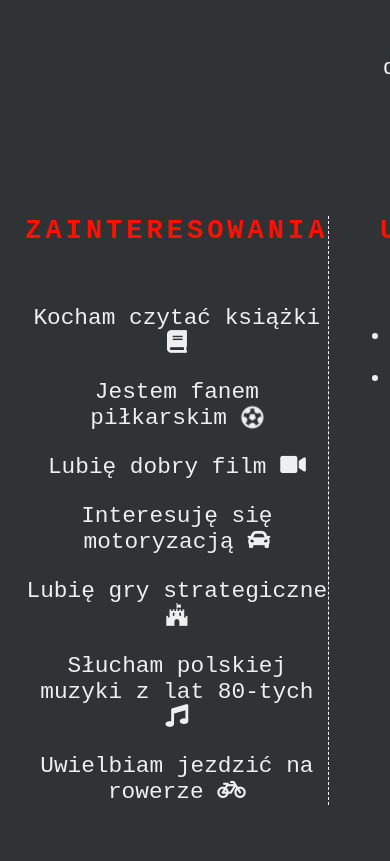
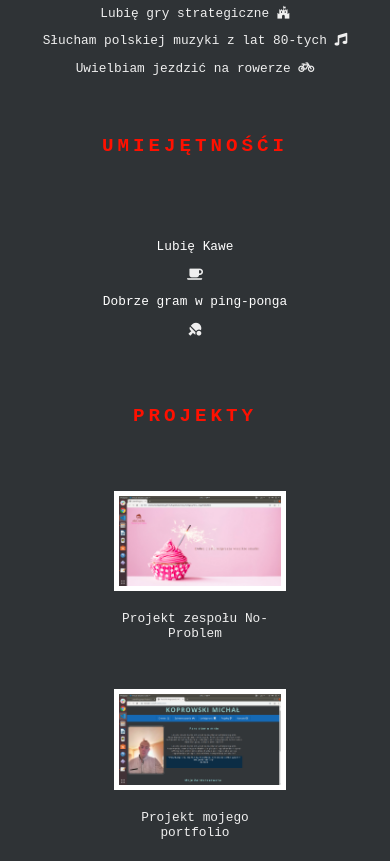
Before and after one commit to KoprowskiMichal/KoprowskiMichal.github.io, a plain HTML site: page index.html in a window 390 px wide. Shown: the part 855-1716 px from the top of the page. Drawn offline with Linux system fonts and the light colour scheme.

Commit message:
responsive portfolio

```diff
--- a/css/header.css
+++ b/css/header.css
@@ -13,7 +13,7 @@ height: 100vh;
 width: auto;
 background-size: cover;
 background-repeat:round;
-background-image: url("/photos/rozowe.jpg");
+background-image: url("./photos/rozowe.jpg");
 margin:0;
 display: flex;
 flex-direction: column;
--- a/css/main.css
+++ b/css/main.css
@@ -1,19 +1,4 @@
-@media (min-width: px) {
-	}
 
-	@media (max-width: px) and (min-width: px) {
-
-	}
-
-	@media (max-width: px) and (min-width: px) {
-}
-
-	@media (max-width: px) and (min-width: px) {
-
-	}
-
-	@media (max-width: px) {
-	}
 body
 {
 	margin: 0;
@@ -286,3 +271,40 @@ a.linkcolor
 	margin-left:13vh;
 
 }
+@media (max-width:800px){
+	.box2-1{
+		display: block;
+	 }
+	 .box2-3{
+	border-right:none;
+	}
+	.box3-1{
+		text-align: center;
+	}
+	.box2-3 p{
+		font-size:0.8rem;
+	}
+	.imgproject{
+		width: 46%;
+	}
+	.imgproject p{
+		font-size:0.8rem;
+	}
+	h1{
+		font-size:1.2rem;
+	}
+	.skills-ikon li{
+		font-size:0.8rem;
+		display: grid;
+	}
+	.footer{
+		width: 900px;
+	}
+	.menu a, i{
+		font-size:0.8rem;
+	}
+	.box1-3
+	{
+		font-size:0.8rem;
+	}
+}
--- a/css/main3.css
+++ b/css/main3.css
@@ -1,19 +1,4 @@
-@media (min-width: px) {
-	}
 
-	@media (max-width: px) and (min-width: px) {
-
-	}
-
-	@media (max-width: px) and (min-width: px) {
-}
-
-	@media (max-width: px) and (min-width: px) {
-
-	}
-
-	@media (max-width: px) {
-	}
 body
 {
 	margin: 0;
@@ -285,3 +270,40 @@ a.linkcolor
 	margin-left:13vh;
 
 }
+@media (max-width:800px){
+	.box2-1{
+		display: block;
+	 }
+	 .box2-3{
+	border-right:none;
+	}
+	.box3-1{
+		text-align: center;
+	}
+	.box2-3 p{
+		font-size:0.8rem;
+	}
+	.imgproject{
+		width: 46%;
+	}
+	.imgproject p{
+		font-size:0.8rem;
+	}
+	h1{
+		font-size:1.2rem;
+	}
+	.skills-ikon li{
+		font-size:0.8rem;
+		display: grid;
+	}
+	.footer{
+		width: 900px;
+	}
+	.menu a, i{
+		font-size:0.8rem;
+	}
+	.box1-3
+	{
+		font-size:0.8rem;
+	}
+}
--- a/index.html
+++ b/index.html
@@ -85,7 +85,7 @@
 		<h1 id="proj">projekty</h1>
 		<div class="imgproject">
 				<div class="photo1">
-				<a href="hero.html" target="_blank"  ><img src="photos/hero.jpg" alt="ciasta"></a>
+				<a href="hero.html" target="_blank0"  ><img src="photos/hero.jpg" alt="ciasta"></a>
 				</div>
 				<p>Projekt zespołu No-Problem</p>
 		</div>
@@ -97,7 +97,7 @@
 			</div>
 			<div class="imgproject">
 					<div class="photo3">
-					<a href="hero.html" target="_blank"><img src="photos/hero.jpg" alt="ciasta"></a>
+					<a href="hero.html" target="_blank0"><img src="photos/hero.jpg" alt="ciasta"></a>
 					</div>
 					<p>Projekt zespołu No-Problem</p>
 			</div>
```
Also changed, not shown: index3.html (+2 -2 lines), 1 other file.
